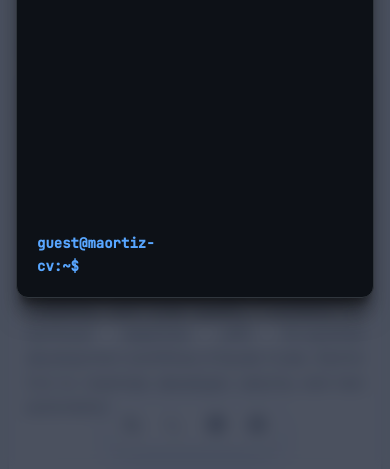
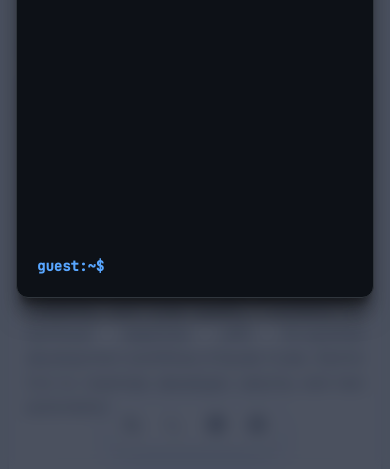
Before and after one commit to miangelortiz/portfolio, a website: page index.html in a window 390 px wide. Both pictures are taken after a click on the button 174 px from the left and 798 px from the top of the page. Shown: the part 374-843 px from the top of the page. Drawn offline with Linux system fonts and the light colour scheme.

Commit message:
style: optimizar prompt de la terminal y evitar wrap en móviles

```diff
--- a/assets/css/style.css
+++ b/assets/css/style.css
@@ -842,6 +842,10 @@ footer {
     .terminal-input {
         font-size: 0.8rem;
     }
+
+    .prompt-host {
+        display: none;
+    }
 }
 
 @media print {
@@ -1193,6 +1197,7 @@ footer {
     font-size: 0.875rem;
     caret-color: #56d364;
     padding: 0;
+    min-width: 0; /* Permite que el input se encoja para evitar desbordes y wraps en móvil */
 }
 
 /* Resaltado de sintaxis JSON en terminal */
--- a/index.html
+++ b/index.html
@@ -715,7 +715,7 @@
                     <br>
                 </div>
                 <div class="terminal-input-row">
-                    <span class="terminal-prompt">guest@maortiz-cv:~$</span>
+                    <span class="terminal-prompt">guest<span class="prompt-host">@maortiz-cv</span>:~$</span>
                     <input type="text" class="terminal-input" id="terminal-input" autocomplete="off" autofocus
                         spellcheck="false" aria-label="Línea de comandos">
                 </div>
```
